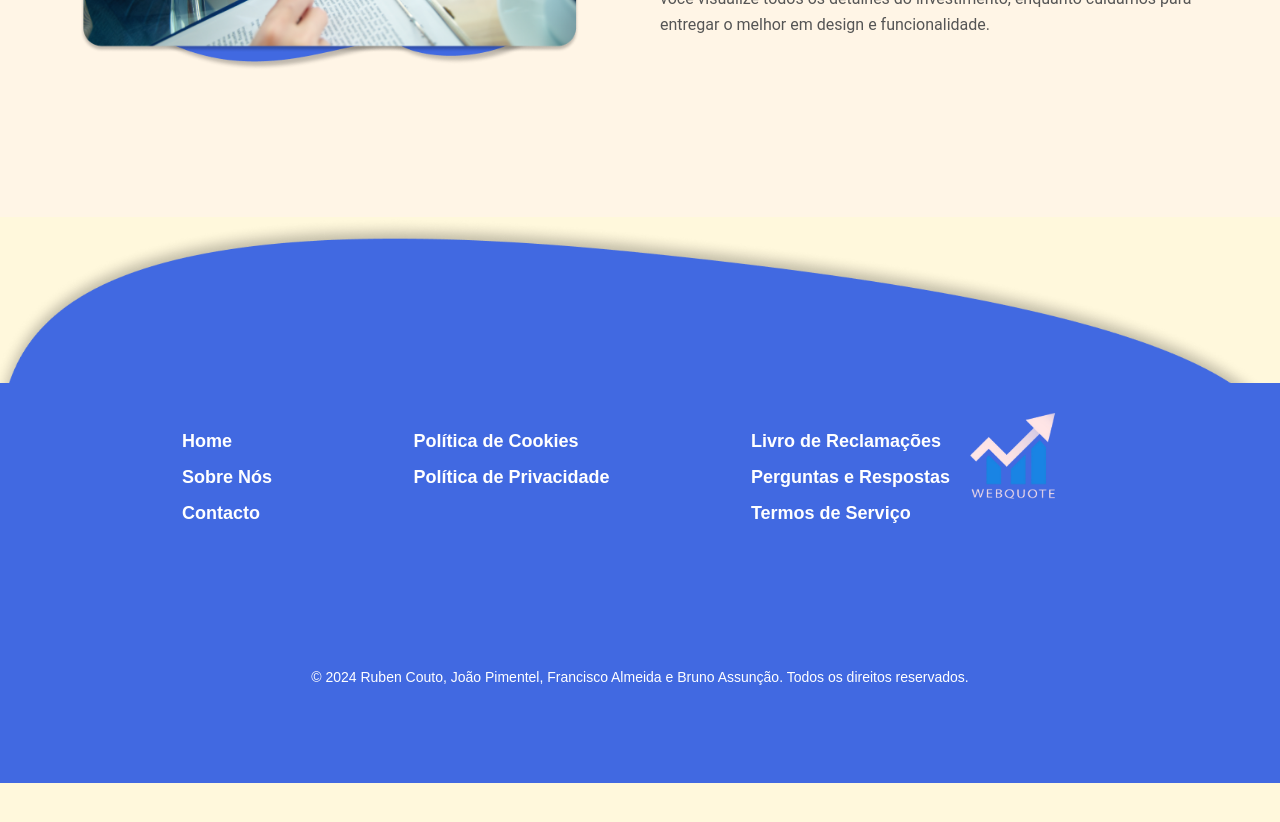
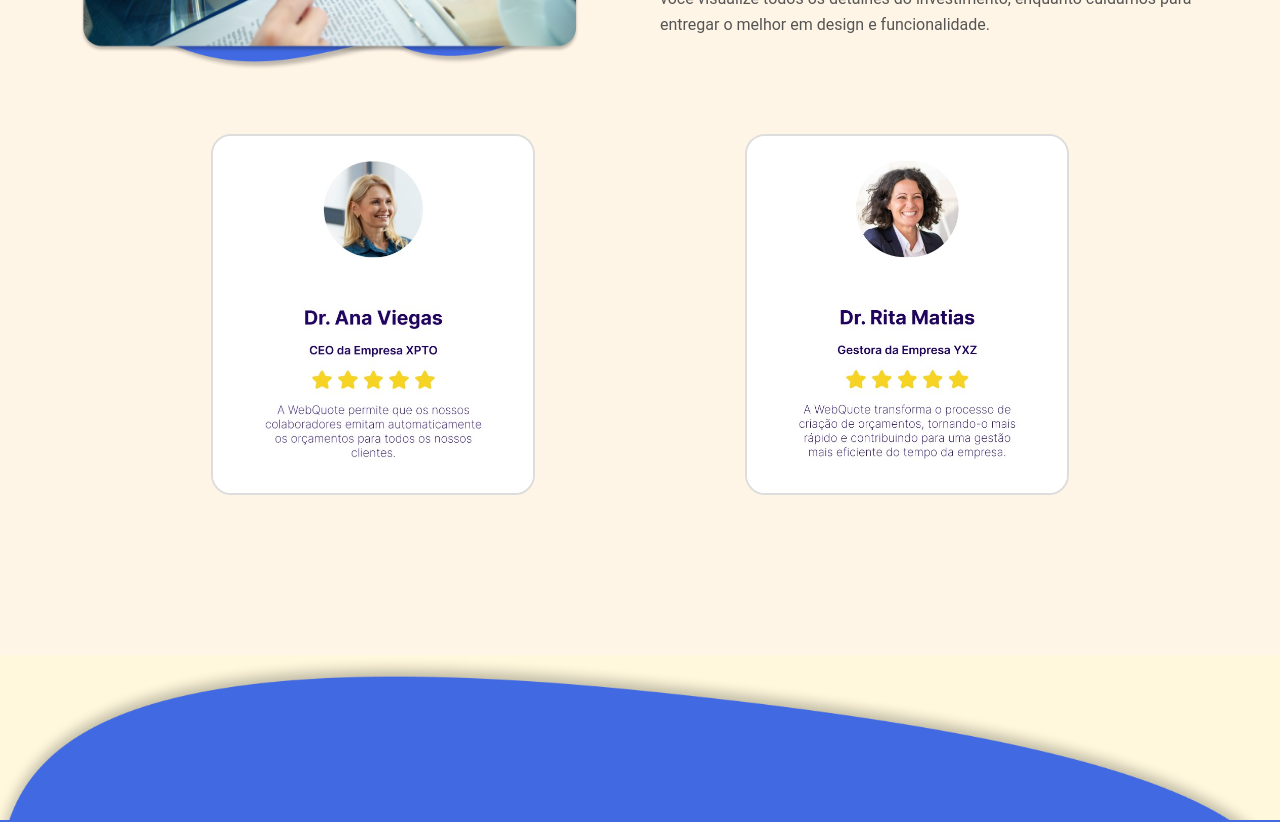
Before and after one commit to Ruubennn20/WebQuote, a React (Vite) app in the folder WebQuote/: page / in a window 1280 px wide. Shown: the part 1740-2562 px from the top of the page. Before the commit the page ends 2523 px from the top, so only its background shows below. Built offline with nearby package versions, Linux system fonts and the light colour scheme.

Commit message:
montes de cenas minhas

```diff
--- a/WebQuote/src/Components/BodyCards/Cards.css
+++ b/WebQuote/src/Components/BodyCards/Cards.css
@@ -109,6 +109,32 @@
   width: 100%;
   height: auto;
 }
+.extra-images {
+  display: flex;
+  gap: 10px; /* Espaço entre as imagens */
+  justify-content: center; /* Centraliza as imagens */
+  margin-top: 20px; /* Espaçamento acima das imagens extras */
+
+}
+
+.extra-image1 {
+  width: 25%; /* Ajuste para o tamanho desejado das imagens */
+  height: auto;
+  object-fit: cover; /* Mantém a proporção das imagens */
+  border: 2px solid #ddd; /* Adiciona borda para um acabamento melhor */
+  border-radius: 20px; /* Arredonda as bordas das imagens */
+
+
+}
+.extra-image2 {
+  width: 25%; /* Ajuste para o tamanho desejado das imagens */
+  height: auto;
+  object-fit: cover; /* Mantém a proporção das imagens */
+  border: 2px solid #ddd; /* Adiciona borda para um acabamento melhor */
+  border-radius: 20px; /* Arredonda as bordas das imagens */
+  margin-right: 25vh;
+}
+
 
 /* Responsive Design */
 @media (max-width: 768px) {
--- a/WebQuote/src/Components/BodyCards/Cartao1and2.jsx
+++ b/WebQuote/src/Components/BodyCards/Cartao1and2.jsx
@@ -3,8 +3,8 @@ import "./Cards.css";
 import Vector1 from "../../assets/Vector1.png";
 import imgCard1 from "../../assets/imgCard1.png";
 import imgCard2 from "../../assets/imgCard2.png";
-
-
+import card1 from "../../assets/card1.jpg";
+import card2 from "../../assets/card2.jpg";
 
 export default function Cartao1and2() {
   return (
@@ -57,6 +57,14 @@ export default function Cartao1and2() {
             </div>
           </div>
         </div>
+        <br />
+        <br />
+        <br />
+        <div className="extra-images">
+        <img src={card2} alt="card 2" className="extra-image2" />
+          <img src={card1} alt="card 1" className="extra-image1" />
+
+        </div>
       </div>
     </>
   );
--- a/WebQuote/src/Components/Footer/Footer.jsx
+++ b/WebQuote/src/Components/Footer/Footer.jsx
@@ -1,7 +1,7 @@
 import "./footer.css";
 import Ellipse3 from "../../assets/Ellipse 3.png";
 import WebQuoteLogo from "../../assets/webQuoteLogo.jpg"; // Adicionando a importação da imagem
-
+import { Link } from "react-router-dom";
 
 export default function Footer() {
   return (
@@ -12,16 +12,21 @@ export default function Footer() {
           <div className="footerContent">
             <div className="menu">
               <ul className="menu-coluna1">
-                <li><a href="#home">Home</a></li>
-                <li><a href="#sobre-nos">Sobre Nós</a></li>
-                <li><a href="#contacto">Contacto</a></li>
+                <li><Link to="/">Home</Link></li>
+                <li><Link to="/sobre-nos">Sobre Nós</Link></li>
+                <li><Link to="/contactos">Contactos</Link></li>
               </ul>
               <ul className="menu-coluna2">
                 <li><a href="#politica-cookies">Política de Cookies</a></li>
                 <li><a href="#politica-privacidade">Política de Privacidade</a></li>
               </ul>
               <ul className="menu-coluna3">
-                <li><a href="#livro-reclamacoes">Livro de Reclamações</a></li>
+                <li>
+                  <a href="https://www.livroreclamacoes.pt/Inicio/" target="_blank" rel="noopener noreferrer">
+                    Livro de Reclamações
+                  </a>
+                </li>
+
                 <li><a href="#perguntas-respostas">Perguntas e Respostas</a></li>
                 <li><a href="#termos-servico">Termos de Serviço</a></li>
               </ul>
--- a/WebQuote/src/Pages/Contactos.css
+++ b/WebQuote/src/Pages/Contactos.css
@@ -98,6 +98,10 @@
   .submit-button:focus {
     outline: none;
   }
+  #message{
+    padding-bottom: 14vh;
+
+  }
 
   @media (max-width: 768px) {
     .contactos-main {
--- a/WebQuote/src/Pages/Contactos.jsx
+++ b/WebQuote/src/Pages/Contactos.jsx
@@ -31,9 +31,11 @@ export default function Contactos() {
           </div>
 
           {/* Formulário de contacto do lado direito */}
+
           <div className="contact-form-container">
-            <h3>Contacte-nos</h3>
+
             <form className="contact-form">
+            <h2>Deixe-nos a sua mensagem:</h2>
               <label htmlFor="name">Nome:</label>
               <input type="text" id="name" name="name" required />
 
--- a/WebQuote/src/Pages/Homepage.jsx
+++ b/WebQuote/src/Pages/Homepage.jsx
@@ -2,14 +2,19 @@ import Header from "../Components/Header/Header";
 import Body from "../Components/Body/Body";
 import Cartao1and2 from "../Components/BodyCards/Cartao1and2";
 import Footer from "../Components/Footer/Footer";
+import "./Homepage.css"; // Adicionando um arquivo CSS para ajustar o espaçamento
 
 export default function Homepage() {
   return (
     <>
       <Header />
       <Body />
+      <div className="cartao-spacing">
       <Cartao1and2 />
+      </div>
+      <div className="footerHomePage">
       <Footer />
+      </div>
       </>
   );
 }
```
Also changed, not shown: WebQuote/src/Pages/Homepage.css (added), WebQuote/src/assets/card1.jpg (added), WebQuote/src/assets/card2.jpg (added), WebQuote/txt gits ProjetoFinal.txt.
